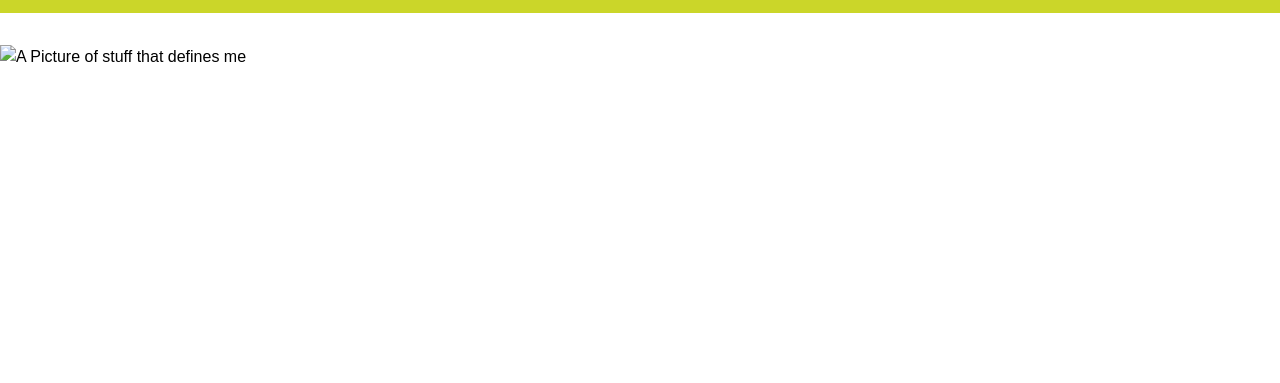
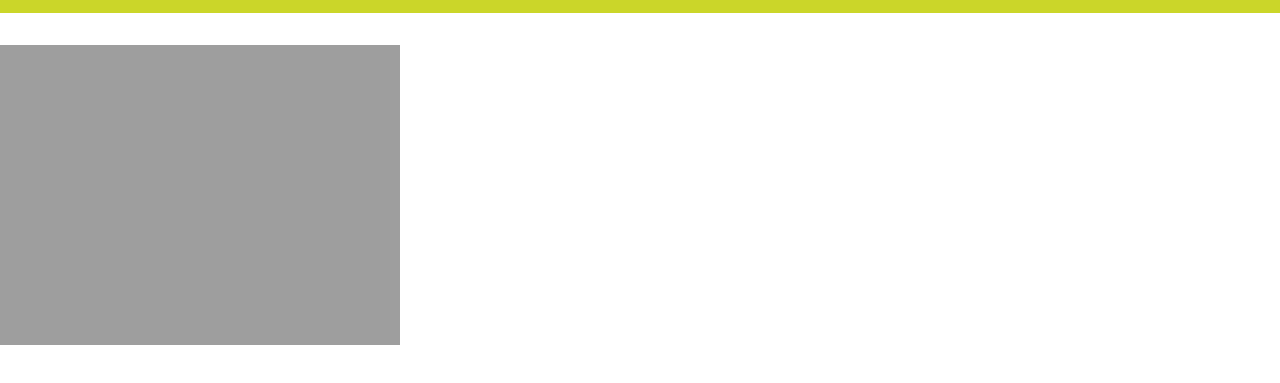
Before and after one commit to Jonathanvilevac/Flexbox-Navbar, a plain HTML site: page index.html in a window 1280 px wide. Shown: the part 199-582 px from the top of the page. Drawn offline with Linux system fonts and the light colour scheme; the site is published under a folder, as on GitHub Pages, so addresses that start at the root find nothing.

Commit message:
changed img

```diff
--- a/index.html
+++ b/index.html
@@ -32,7 +32,7 @@
 </header>
 <main>
     <section class="gallery">
-        <img src="/img/20200930 Vilevac Jonathan Identity Portrait Project.jpg" alt= "A Picture of stuff that defines me">
+        <img src="img/20200930 Vilevac Jonathan Identity Portrait Project.jpg" alt= "A Picture of stuff that defines me">
     </section>
 </main>
 </body>
```
